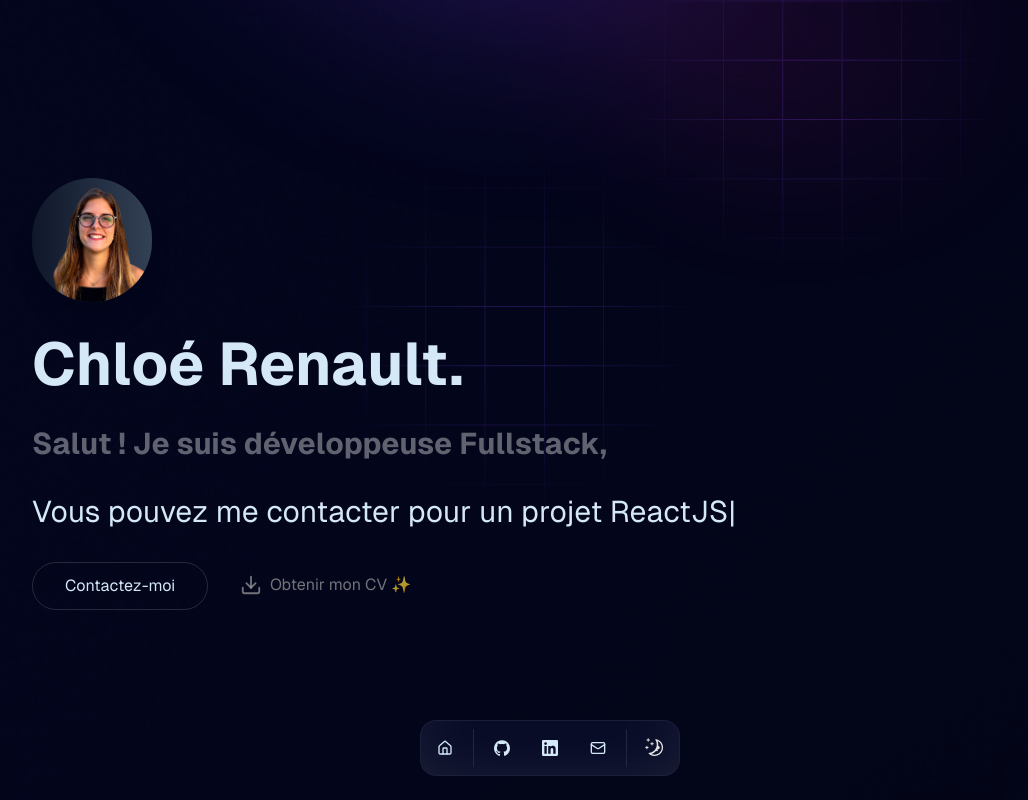
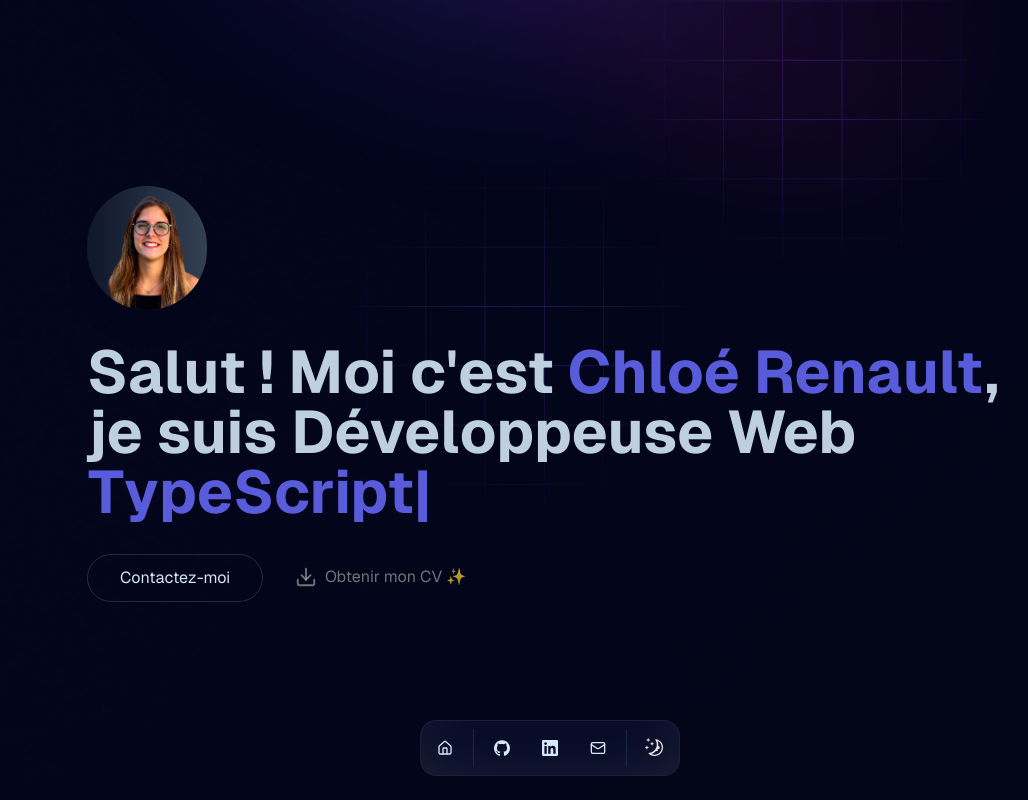
Before and after one commit to chl-rlt/portfolio, a Next.js app: page / in a window 1280 px wide. Shown: the top 800 px of the page, without its empty margins (90-1118 px from the left). Built offline with nearby package versions, Linux system fonts and the light colour scheme.

Commit message:
refactor: :speech_balloon: update text presentation

```diff
--- a/src/app/page.tsx
+++ b/src/app/page.tsx
@@ -14,7 +14,7 @@ import { Footer } from "@/components/footer";
 export default function Home() {
   return (
     <div className="font-[family-name:var(--font-geist-sans)] bg-section bg-no-repeat bg-contain">
-      <div className="flex lg:w-[1100px] lg:m-auto items-center justify-items-center lg:min-h-screen sm:p-8 p-8 pb-20 ">
+      <div className="flex lg:w-[990px] w-full lg:m-auto items-center justify-items-center lg:min-h-screen sm:p-8 p-8 pb-20 ">
         <main className="flex flex-col sm:gap-8 row-start-2 sm:items-start items-center mt-28 sm:mt-0">
           <BlurFade delay={0.25} inView>
             <Image
@@ -27,17 +27,36 @@ export default function Home() {
             />
           </BlurFade>
           <BlurFade delay={0.5} inView>
-            <h1 className="text-2xl sm:text-6xl font-bold mb-0 sm:mt-0 mt-5">
-              Chloé Renault.
+            <h1 className="text-2xl sm:text-6xl sm:text-left text-center opacity-90 font-bold mb-0 sm:mt-0 mt-5 text-wrap">
+              Salut ! {"Moi c'est  "}
+              <span className="text-indigo-500">Chloé Renault</span>, <br /> je
+              suis Développeuse Web <br />
+              <span className="text-indigo-500">
+                <TypeAnimation
+                  preRenderFirstString={true}
+                  sequence={[
+                    500,
+                    "TypeScript",
+                    1000,
+                    "ReactJS",
+                    1000,
+                    "NodeJS",
+                    500,
+                  ]}
+                  speed={50}
+                  repeat={Infinity}
+                  className="text-2xl sm:text-6xl"
+                />
+              </span>
             </h1>
           </BlurFade>
-          <BlurFade delay={0.5} inView>
-            <h2 className="text-2xl sm:text-3xl font-bold text-zinc-400 opacity-60 sm:mt-0 mt-4 sm:text-left text-center ">
-              Salut ! Je suis développeuse Fullstack,
+          {/* <BlurFade delay={0.5} inView>
+            <h2 className="text-xl sm:text-3xl font-bold text-zinc-400 opacity-60 sm:mt-0 mt-4 sm:text-left text-center ">
+              Développeuse Fullstack T.
             </h2>
-          </BlurFade>
+          </BlurFade> */}
 
-          <BlurFade delay={0.75} inView>
+          {/* <BlurFade delay={0.75} inView>
             <TypeAnimation
               preRenderFirstString={true}
               sequence={[
@@ -51,9 +70,9 @@ export default function Home() {
               ]}
               speed={50}
               repeat={Infinity}
-              className="text-lg sm:text-3xl sm:mt-0 mt-7"
+              className="text-lg sm:text-3xl sm:mt-0 mt-7 flex sm:text-left text-center"
             />
-          </BlurFade>
+          </BlurFade> */}
 
           <BlurFade delay={1} inView>
             <div className="flex gap-4 items-center sm:flex-row sm:mt-0 mt-16">
```
